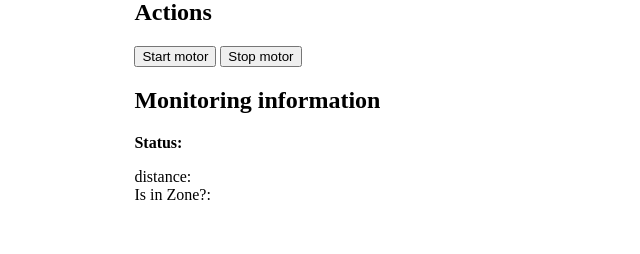
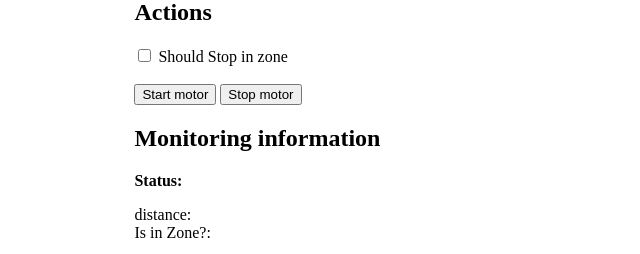
Before and after one commit to Pshar10/Web_Application_Countour_Detection_Using_Raspberrypi_And_Sensor_Controls, a Flask app: page / in a window 1280 px wide. Shown: the part 546-800 px from the top of the page, without its empty margins (0-640 px from the left). Run offline with Flask 2, Linux system fonts and the light colour scheme.

Commit message:
made changes

```diff
--- a/practice_room/python project/app.py
+++ b/practice_room/python project/app.py
@@ -30,9 +30,10 @@ def video_feed():
     return Response(get_frame(Camera()),
                     mimetype='multipart/x-mixed-replace; boundary=frame')
 
-@app.route('/start_motor')
+@app.route('/start_motor',methods=["POST"])
 def start_motor():
     # ...
+    request.method== "POST"
     motor_controller.start_motor()
 
     return { 'success': True }
@@ -46,9 +47,10 @@ def monitor():
         "distance": sensor_controller.get_distance()
         })
 
-@app.route('/stop_system')
+@app.route('/stop_system',methods=["POST"])
 def stop_system():
     # ...
+    request.method== "POST"
     motor_controller.stop_motor()
     # return { 'success': True }
     return jsonify({
--- a/practice_room/python project/static/js/main.js
+++ b/practice_room/python project/static/js/main.js
@@ -6,7 +6,7 @@ let monitoring = false
 async function requestStartMotor () {
   try {
     // Make request to server
-    await axios.get('/start_motor')
+    await axios.post('/start_motor') //get can be used
 
     // Update status
     updateStatus('Working')
@@ -24,8 +24,8 @@ async function startMonitoring () {
   monitoring = true
   while (monitoring) {
     let result = await axios.get('/monitor')
-    console.log(result.data.inZone)
-    console.log(result.data.distance)
+    //console.log(result.data.inZone)
+    //console.log(result.data.distance)
     updateMonitoringData(result.data)
   }
 }
@@ -74,7 +74,7 @@ async function stopSystem () {
   try {
     // Make request to server
 
-    let res = await axios.get('/stop_system')
+    let res = await axios.post('/stop_system')
 
     // Update status
     updateStatus('The motor and sensor monitoring will stop')
@@ -95,3 +95,13 @@ function updateStatus(statusText) {
 
 
 }
+
+function requestStopInZone(){
+
+if(this.document.getElementById("should_stop_in_zone").checked = true)
+
+      {console.log("Do this")}
+     // this.document.getElementById("should_stop_in_zone").checked = false
+
+
+}
--- a/practice_room/python project/templates/index.html
+++ b/practice_room/python project/templates/index.html
@@ -13,8 +13,11 @@
 
     <section id="actions">
       <h2>Actions</h2>
-        <div>
+        <div method="post">
           <!-- 'Stop in zone' checkbox with corresponding request changing value clicking -->
+          <input id="should_stop_in_zone" onchange="requestStopInZone()" name="stop_in_zone" type="checkbox">
+          <label for="should_stop_in_zone">Should Stop in zone</label>
+          <br><br>
           <button onclick="requestStartMotor()">Start motor</button>
           <button onclick="stopSystem()">Stop motor</button>
 
```
